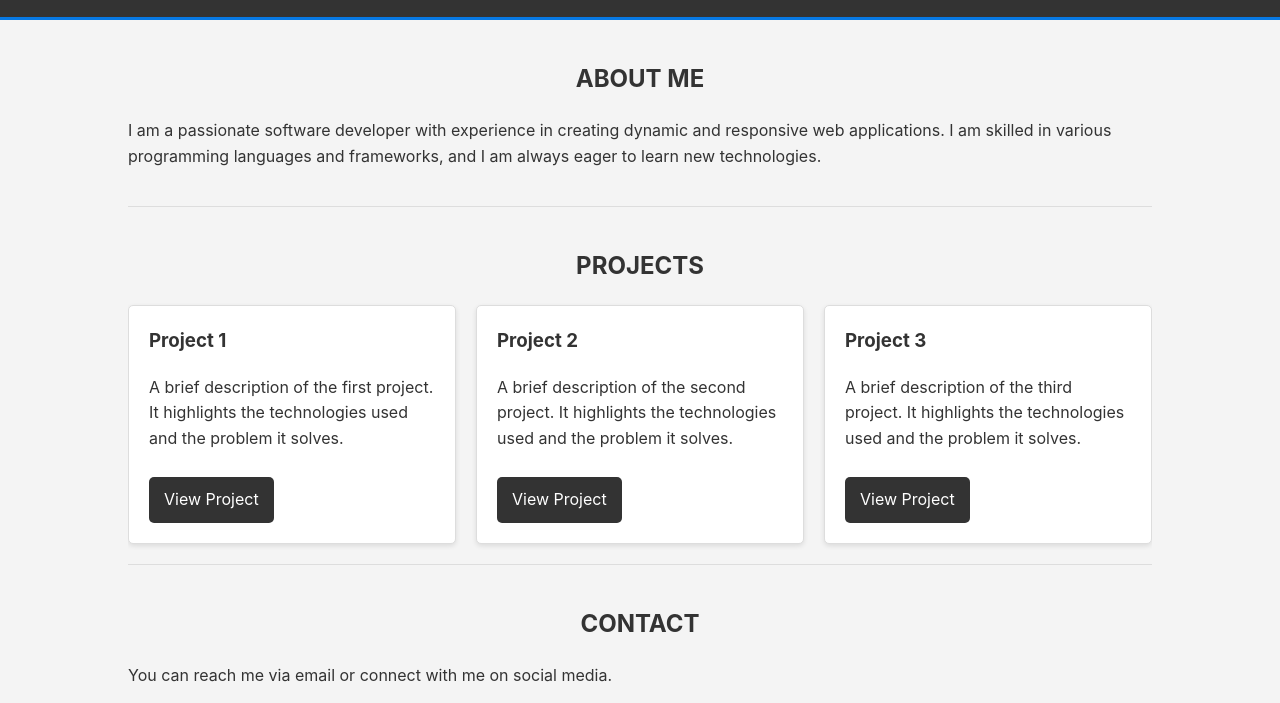
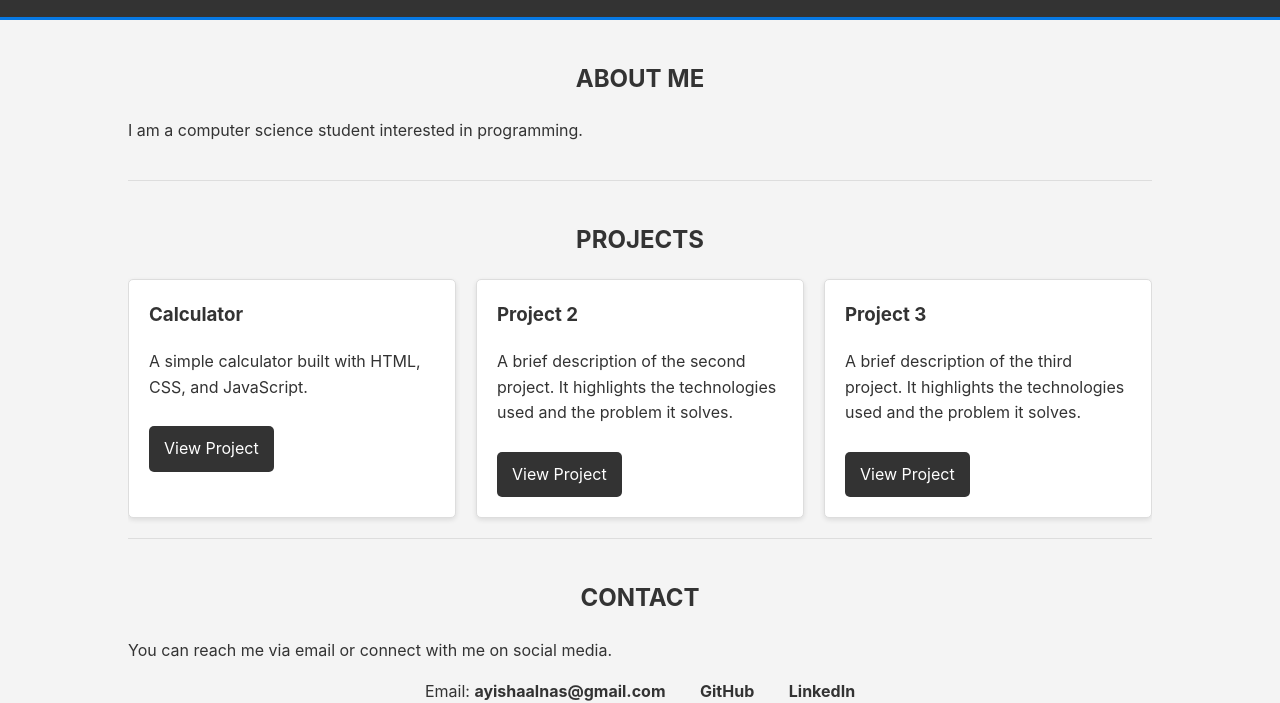
Before and after one commit to ayishaalnas/pportfolio, a plain HTML site: page index.html in a window 1280 px wide. Shown: the part 104-807 px from the top of the page. Drawn offline with Linux system fonts and the light colour scheme.

Commit message:
Update portfolio information

```diff
--- a/index.html
+++ b/index.html
@@ -23,7 +23,7 @@
     <section id="about" class="container">
         <h2>About Me</h2>
         <p>
-            I am a passionate software developer with experience in creating dynamic and responsive web applications. I am skilled in various programming languages and frameworks, and I am always eager to learn new technologies.
+            I am a computer science student interested in programming.
         </p>
     </section>
 
@@ -31,9 +31,9 @@
         <h2>Projects</h2>
         <div class="project-grid">
             <div class="project">
-                <h3>Project 1</h3>
-                <p>A brief description of the first project. It highlights the technologies used and the problem it solves.</p>
-                <a href="#">View Project</a>
+                <h3>Calculator</h3>
+                <p>A simple calculator built with HTML, CSS, and JavaScript.</p>
+                <a href="https://ayishaalnas.github.io/Calculator/" target="_blank">View Project</a>
             </div>
             <div class="project">
                 <h3>Project 2</h3>
@@ -52,9 +52,9 @@
         <h2>Contact</h2>
         <p>You can reach me via email or connect with me on social media.</p>
         <ul>
-            <li>Email: <a href="mailto:ayisha.alnas@example.com">ayisha.alnas@example.com</a></li>
+            <li>Email: <a href="mailto:ayishaalnas@gmail.com">ayishaalnas@gmail.com</a></li>
             <li><a href="https://github.com/ayishaalnas" target="_blank">GitHub</a></li>
-            <li><a href="https://linkedin.com/in/ayishaalnas" target="_blank">LinkedIn</a></li>
+            <li><a href="https://linkedin.com/in/Ayisha Alnas" target="_blank">LinkedIn</a></li>
         </ul>
     </section>
 
```
